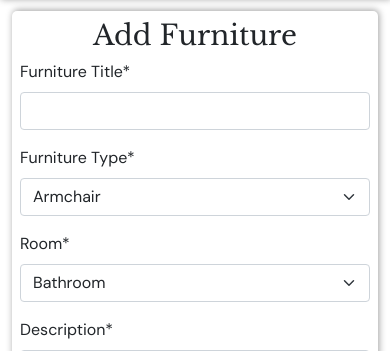
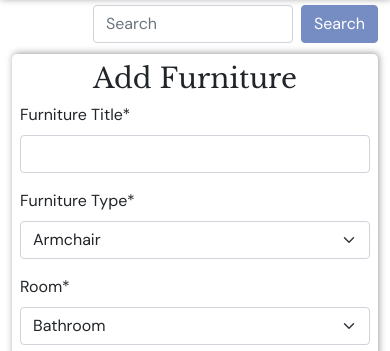
Before and after one commit to Louibens/PP4_FreeFurnitureHub, a Django app: page /furniture/add/ in a window 390 px wide. Shown: the part 105-456 px from the top of the page. Run offline with Django 3.2, Linux system fonts and the light colour scheme; the visitor is signed in with stand-in values (Sample User, id 1); some libraries are stand-ins or nearby versions.

Commit message:
Move search box under nav bar on mobile devices to improve ux

```diff
--- a/static/css/base.css
+++ b/static/css/base.css
@@ -287,6 +287,10 @@ footer {
     color: black;
 }
 
+.desktop-display {
+    display: none;
+}
+
 
 @media screen and (max-width: 1000px) {
     .hide {
@@ -303,7 +307,19 @@ footer {
 
     .tffh_logo {
         font-size: 18px;
+    }
 
+    .desktop-display {
+        display: none;
+    }
+
+    .mobile-display {
+        display: block;
+        padding-top: 5px
+    }
+
+    .user {
+        display: none;
     }
 
 }
--- a/templates/includes/header.html
+++ b/templates/includes/header.html
@@ -61,17 +61,13 @@
                 href="/accounts/login/">Login</a>
             </li>
             {% endif %}
-            <!-- {% if user.is_authenticated %}
-          <span class="nav-link">
-              <i class="far fa-user"></i> {{ user.username }}
-          </span>
-          {% endif %} -->
+
           </ul>
 
         </div>
 
         <!-- Form for search box -->
-        <div class="container-fluid me-auto nav-cont">
+        <div class="container-fluid me-auto nav-cont desktop-display">
           <form class="d-flex s-box" role="search" method="GET" action="{% url 'furniture_items' %}">
             <input class="form-control search me-2" name="q" type="search" placeholder="Search" aria-label="Search">
             <button class="btn btn-outline-primary" type="submit">Search</button>
@@ -107,6 +103,18 @@
 
   {% endwith %}
 </header>
+<!-- Form for search box for mobile display-->
+<div class="container-fluid me-auto nav-cont mobile-display">
+  <form class="d-flex s-box" role="search" method="GET" action="{% url 'furniture_items' %}">
+    <input class="form-control search me-2" name="q" type="search" placeholder="Search" aria-label="Search">
+    <button class="btn btn-outline-primary" type="submit">Search</button>
+  </form>
+  {% if user.is_authenticated %}
+  <span class="user">
+      <i class="far fa-user"></i> {{ user.username }}
+  </span>
+  {% endif %}
+</div>
 <!-- Javascript for Alerts -->
 <script>
   setTimeout(function () {
```
